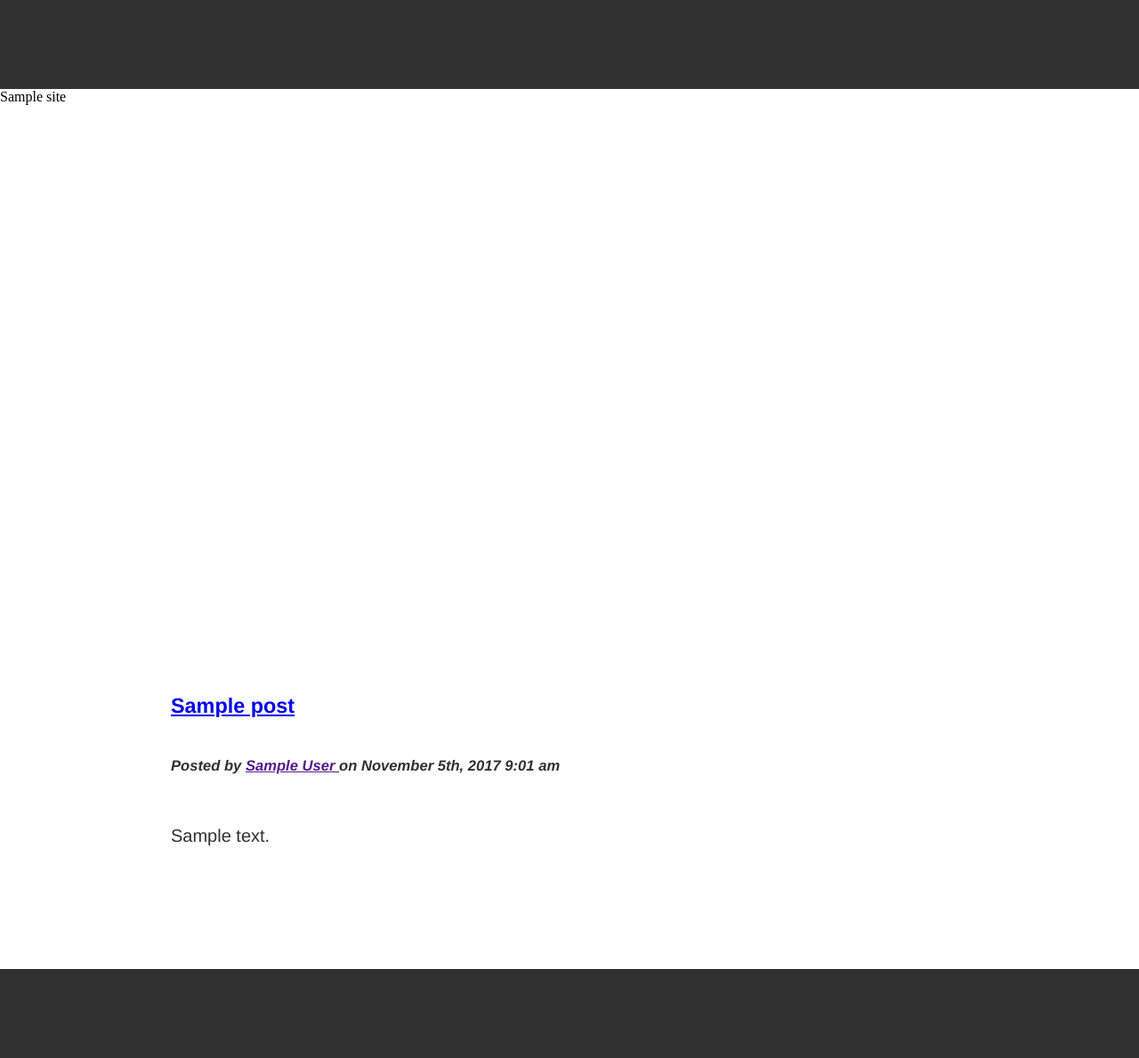
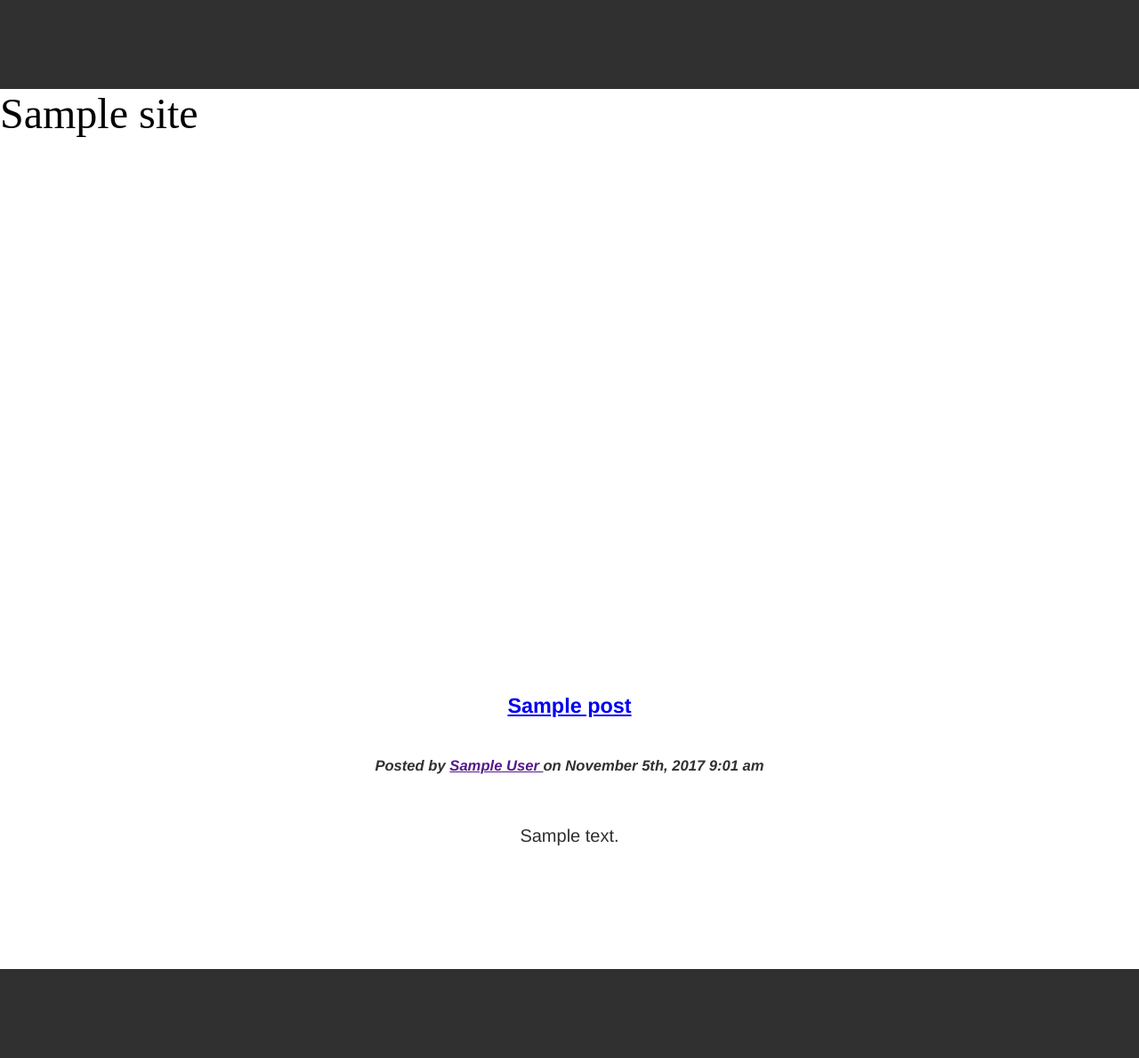
Before and after one commit to jSheraden/NewRes2017, a WordPress theme: template index.php in a window 1280 px wide. Shown: the whole page at 89% size. Run offline with PHP 8.4 and a stand-in for WordPress, Linux system fonts and the light colour scheme; the site name, menu and one post (Sample post) are stand-ins, and other content is empty.

Commit message:
Compiled SCSS, stylesheets should be fixed.

```diff
--- a/index.php
+++ b/index.php
@@ -1,9 +1,9 @@
 <?php get_header(); ?>
 
 <div id="page-header">
-  <span class="site-title"><?php bloginfo('name'); ?></div>
+  <span id="page-title"><?php bloginfo('name'); ?></div>
   <div class="separator"></div>
-  <span class="site-tagline"><?php bloginfo('description'); ?></div>
+  <span id="page-tagline"><?php bloginfo('description'); ?></div>
 </div>
 
 <div id="page-content">
--- a/scss/style.scss
+++ b/scss/style.scss
@@ -27,11 +27,11 @@ p {
   height: 550px;
 }
 
-.site-title, .site-tagline, .separator {
+#page-title, #page-tagline, .separator {
   text-align: center;
 }
 
-.site-title {
+#page-title {
   font-size: 300%;
 }
 
--- a/style.css
+++ b/style.css
@@ -20,6 +20,12 @@ p {
 
 #page-header {
   height: 550px; }
+
+#page-title, #page-tagline, .separator {
+  text-align: center; }
+
+#page-title {
+  font-size: 300%; }
 
 .content-wrapper {
   position: relative;
```
